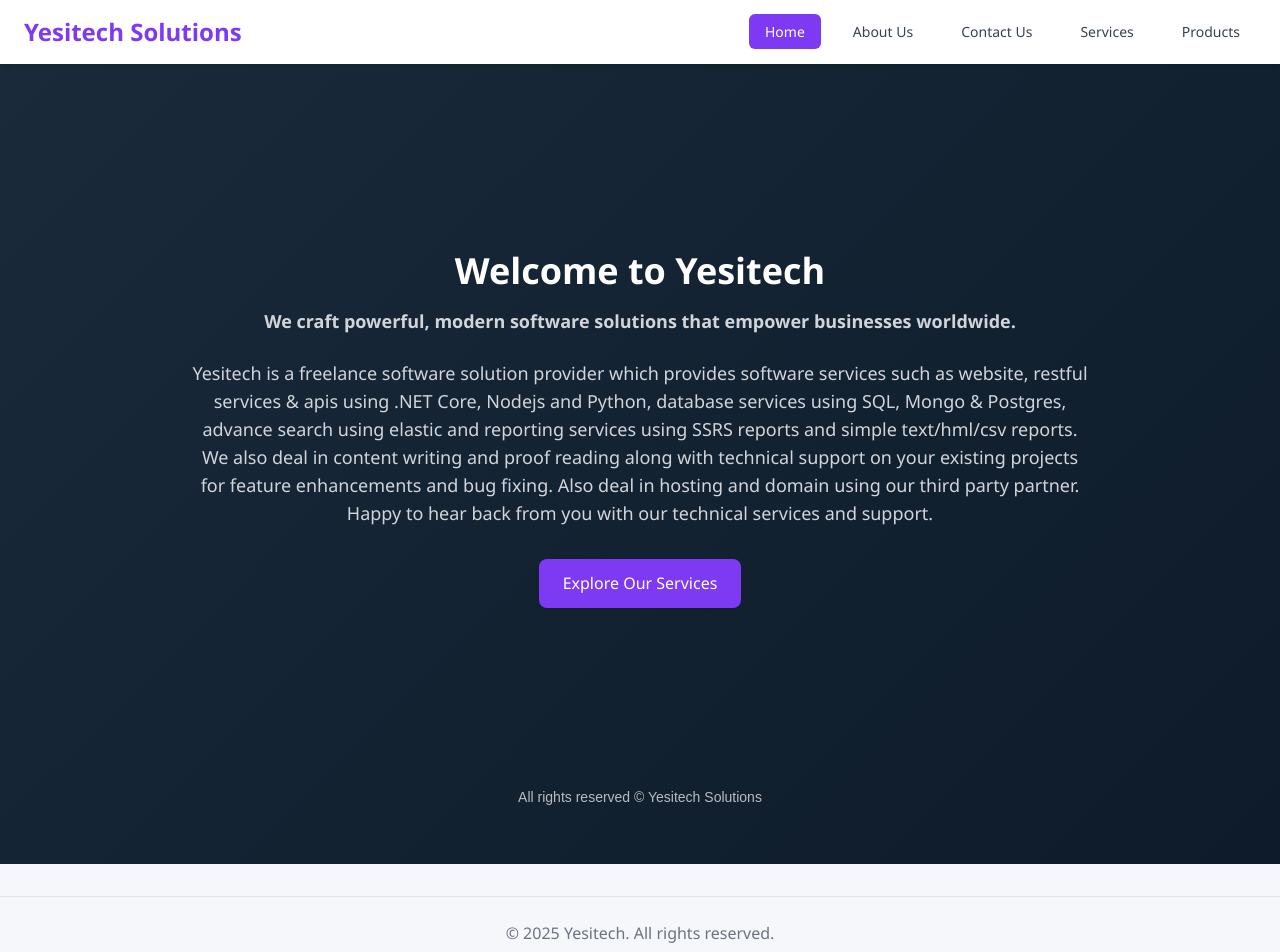
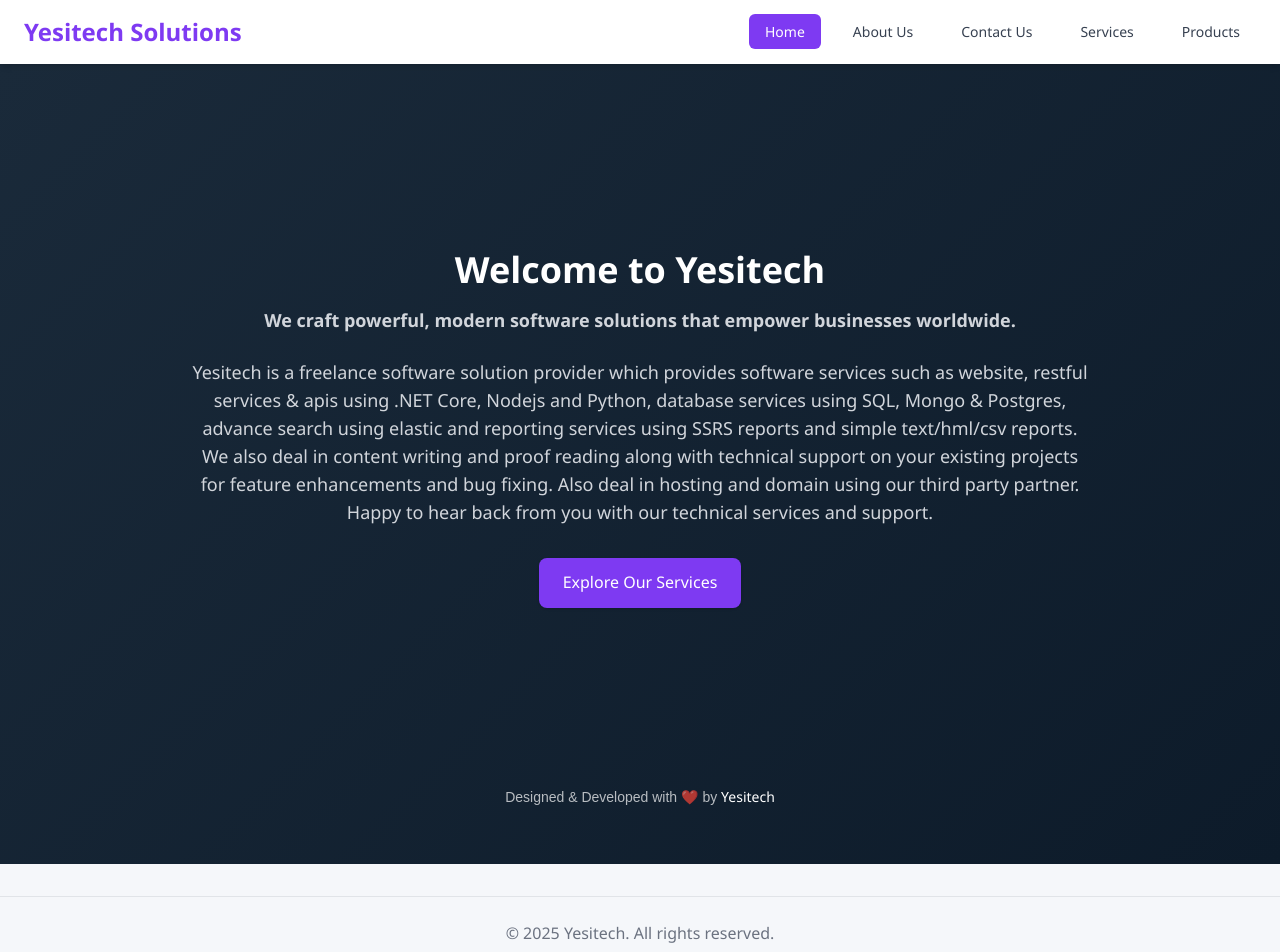
Before and after one commit to sameersayani/InvoiceManager, a React (Vite) app in the folder frontend/: page / in a window 1280 px wide. Shown: the top 952 px of the page. Built offline with nearby package versions, Linux system fonts and the light colour scheme.

Commit message:
google adslot added

```diff
--- a/frontend/src/pages/Home.tsx
+++ b/frontend/src/pages/Home.tsx
@@ -24,10 +24,10 @@ export const Home: React.FC = () => {
       </div>
 
       <div className="contact-info py-4">
-        All rights reserved © Yesitech Solutions
+        Designed & Developed with ❤️ by <span className="text-white">Yesitech</span>
       </div>
       <div className="footer-ad w-full">
-        <GoogleAdSense slot="1234567890" format="auto" responsive={true} />
+        <GoogleAdSense slot="2430391325" format="auto" responsive={true} />
       </div>
     </section>
   );
--- a/frontend/src/pages/Products.tsx
+++ b/frontend/src/pages/Products.tsx
@@ -3,6 +3,7 @@ import { useNavigate } from "react-router-dom";
 import { tokenService } from "../services/auth";
 import { toast } from 'react-toastify';
 import 'react-toastify/dist/ReactToastify.css';
+import { GoogleAdSense } from "../components/Common/GoogleAdSense";
 
 export const Products: React.FC = () => {
   const navigate = useNavigate();
@@ -139,6 +140,9 @@ const handleProductClick = (productName: string) => {
             Designed & Developed with ❤️ by <span className="text-white">Yesitech</span>
           </p>
         </div>
+        <div className="footer-ad w-full">
+        <GoogleAdSense slot="2430391325" format="auto" responsive={true} />
+        </div>
       </div>
     </section>
   );
```
